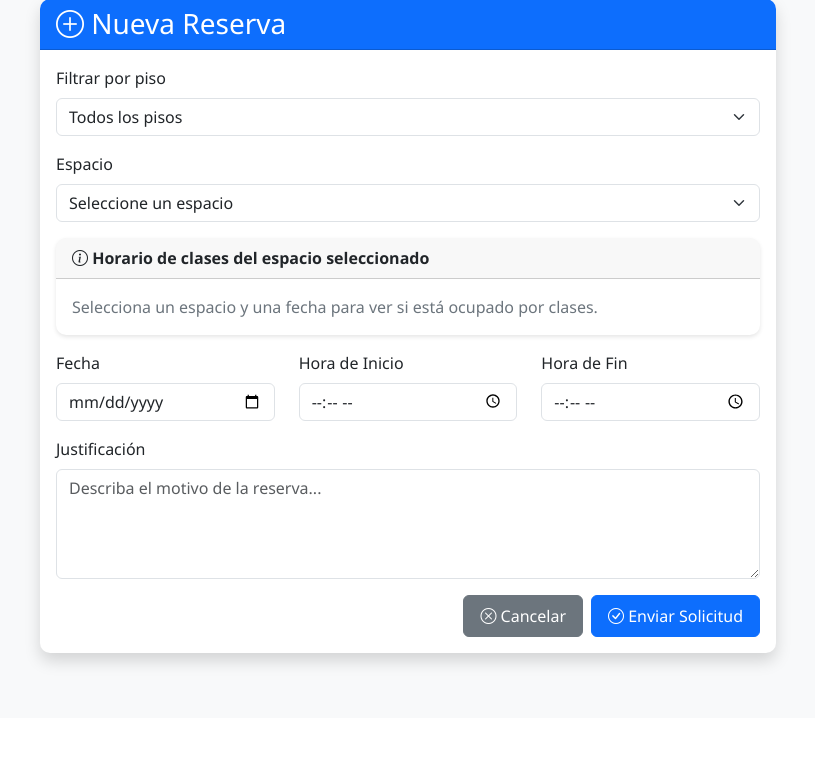
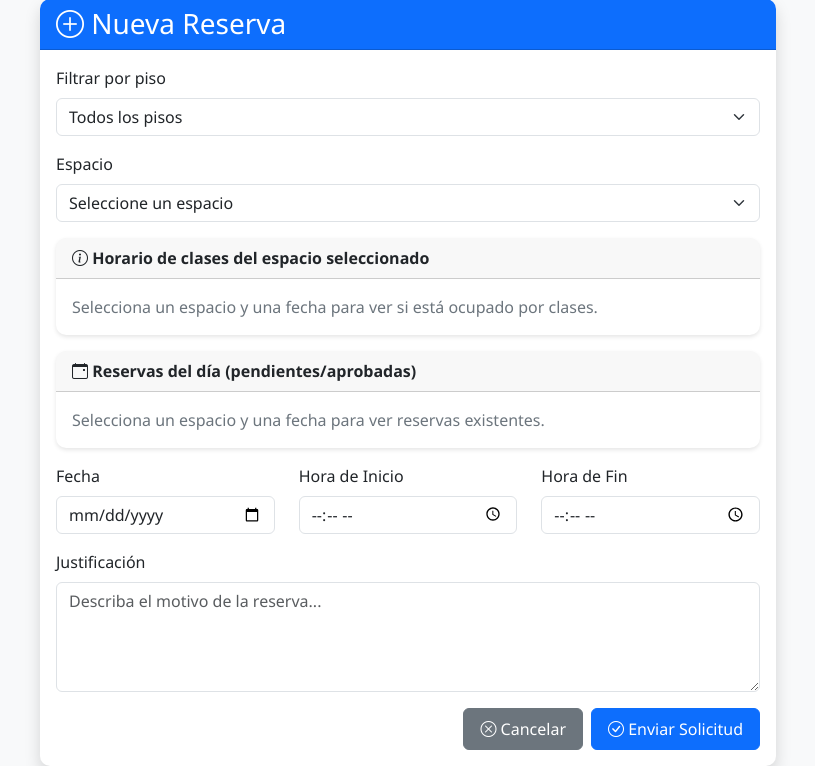
Before and after one commit to Pablitord/ReservasPuce, a Flask app: page /user/reserve in a window 1280 px wide. Shown: the part 82-848 px from the top of the page, without its empty margins (232-1047 px from the left). Before the commit the page ends 751 px from the top, so only its background shows below. Run offline with Flask 3, Linux system fonts and the light colour scheme; the visitor is signed in with stand-in values (Sample User, id 1); data that the repository does not hold is empty.

Commit message:
Cambio en Reservas

```diff
--- a/app/routes/user_routes.py
+++ b/app/routes/user_routes.py
@@ -90,6 +90,7 @@ def get_reservations_api():
     """API endpoint para obtener reservas (para el calendario) - muestra TODAS las reservas aprobadas"""
     space_id = request.args.get('space_id')
     floor = request.args.get('floor')
+    date_filter = request.args.get('date')
 
     # Obtener TODAS las reservas aprobadas para el calendario general
     all_reservations = reservation_service.get_all_reservations()
@@ -100,6 +101,10 @@ def get_reservations_api():
     # Si se especifica un espacio, filtrar por espacio
     if space_id:
         visible_reservations = [r for r in visible_reservations if r.get('space_id') == space_id]
+
+    # Si se especifica una fecha exacta, filtrar por esa fecha
+    if date_filter:
+        visible_reservations = [r for r in visible_reservations if str(r.get('date')) == date_filter]
 
     def resolve_floor(reservation):
         spaces = reservation.get('spaces')
--- a/app/templates/user/reserve_form.html
+++ b/app/templates/user/reserve_form.html
@@ -62,6 +62,16 @@
                                 </div>
                             </div>
                         </div>
+                        <div class="mb-3">
+                            <div class="card">
+                                <div class="card-header">
+                                    <i class="bi bi-calendar-event"></i> Reservas del día (pendientes/aprobadas)
+                                </div>
+                                <div class="card-body" id="bookingsContainer">
+                                    <p class="text-muted mb-0">Selecciona un espacio y una fecha para ver reservas existentes.</p>
+                                </div>
+                            </div>
+                        </div>
                         <div class="row">
                             <div class="col-md-4 mb-3">
                                 <label for="date" class="form-label">Fecha</label>
@@ -100,6 +110,7 @@
         const spaceSelect = document.getElementById('space_id');
         const dateInput = document.getElementById('date');
         const scheduleContainer = document.getElementById('scheduleContainer');
+        const bookingsContainer = document.getElementById('bookingsContainer');
         if (!floorSelect || !spaceSelect) {
             return;
         }
@@ -140,34 +151,51 @@
         floorSelect.addEventListener('change', applyFloorFilter);
         applyFloorFilter();
 
-        async function loadSchedule() {
-            if (!scheduleContainer) return;
+        async function loadScheduleAndBookings() {
             const spaceId = spaceSelect.value;
             const dateVal = dateInput.value;
+
+            // SCHEDULE (clases)
+            if (scheduleContainer) {
                 scheduleContainer.innerHTML = '<p class="text-muted mb-0">Cargando horario...</p>';
+            }
+            // BOOKINGS (reservas)
+            if (bookingsContainer) {
+                bookingsContainer.innerHTML = '<p class="text-muted mb-0">Cargando reservas...</p>';
+            }
+
             if (!spaceId || !dateVal) {
+                if (scheduleContainer) {
                     scheduleContainer.innerHTML = '<p class="text-muted mb-0">Selecciona un espacio y una fecha para ver el horario.</p>';
+                }
+                if (bookingsContainer) {
+                    bookingsContainer.innerHTML = '<p class="text-muted mb-0">Selecciona un espacio y una fecha para ver reservas existentes.</p>';
+                }
                 return;
             }
+
             // Construir la fecha en local para evitar el shift a UTC
             const parts = dateVal.split('-').map(Number);
             if (parts.length !== 3) {
-                scheduleContainer.innerHTML = '<p class="text-danger mb-0">Fecha inválida.</p>';
+                if (scheduleContainer) scheduleContainer.innerHTML = '<p class="text-danger mb-0">Fecha inválida.</p>';
+                if (bookingsContainer) bookingsContainer.innerHTML = '<p class="text-danger mb-0">Fecha inválida.</p>';
                 return;
             }
             const jsDate = new Date(parts[0], parts[1] - 1, parts[2]);
             if (isNaN(jsDate)) {
-                scheduleContainer.innerHTML = '<p class="text-danger mb-0">Fecha inválida.</p>';
+                if (scheduleContainer) scheduleContainer.innerHTML = '<p class="text-danger mb-0">Fecha inválida.</p>';
+                if (bookingsContainer) bookingsContainer.innerHTML = '<p class="text-danger mb-0">Fecha inválida.</p>';
                 return;
             }
-            const weekday = (jsDate.getDay() + 6) % 7; // mapear: lunes=0
+            const weekday = (jsDate.getDay() + 6) % 7; // lunes=0
+
+            // Fetch horarios de clase
             try {
                 const resp = await fetch(`/user/api/spaces/${spaceId}/schedule?weekday=${weekday}`);
                 const data = await resp.json();
                 if (!Array.isArray(data) || data.length === 0) {
                     scheduleContainer.innerHTML = '<p class="text-success mb-0">Sin clases programadas para este día.</p>';
-                    return;
-                }
+                } else {
                     const weekdayLabels = ['Lunes','Martes','Miércoles','Jueves','Viernes','Sábado','Domingo'];
                     const list = document.createElement('ul');
                     list.className = 'list-group';
@@ -181,14 +209,52 @@
                     });
                     scheduleContainer.innerHTML = '';
                     scheduleContainer.appendChild(list);
+                }
             } catch (e) {
                 console.error(e);
-                scheduleContainer.innerHTML = '<p class="text-danger mb-0">No se pudo cargar el horario.</p>';
+                if (scheduleContainer) scheduleContainer.innerHTML = '<p class="text-danger mb-0">No se pudo cargar el horario.</p>';
+            }
+
+            // Fetch reservas del día
+            try {
+                const resp = await fetch(`/user/api/reservations?space_id=${spaceId}&date=${dateVal}`);
+                const data = await resp.json();
+                if (!Array.isArray(data) || data.length === 0) {
+                    bookingsContainer.innerHTML = '<p class="text-success mb-0">Sin reservas para este día.</p>';
+                } else {
+                    const list = document.createElement('ul');
+                    list.className = 'list-group';
+                    data.forEach(item => {
+                        const startTime = (item.start && item.start.includes('T')) ? item.start.split('T')[1].slice(0,5) : (item.startTime || '').slice(0,5);
+                        const endTime = (item.end && item.end.includes('T')) ? item.end.split('T')[1].slice(0,5) : (item.endTime || '').slice(0,5);
+                        const status = item.status || item.statusText || '';
+                        const li = document.createElement('li');
+                        li.className = 'list-group-item d-flex justify-content-between align-items-center';
+                        li.textContent = `${startTime} - ${endTime} (${status})`;
+                        const badge = document.createElement('span');
+                        badge.className = 'badge rounded-pill';
+                        if (status === 'approved') {
+                            badge.classList.add('bg-success');
+                        } else if (status === 'pending') {
+                            badge.classList.add('bg-warning','text-dark');
+                        } else {
+                            badge.classList.add('bg-secondary');
+                        }
+                        badge.textContent = status === 'approved' ? 'Aprobada' : (status === 'pending' ? 'Pendiente' : status);
+                        li.appendChild(badge);
+                        list.appendChild(li);
+                    });
+                    bookingsContainer.innerHTML = '';
+                    bookingsContainer.appendChild(list);
+                }
+            } catch (e) {
+                console.error(e);
+                if (bookingsContainer) bookingsContainer.innerHTML = '<p class="text-danger mb-0">No se pudieron cargar las reservas.</p>';
             }
         }
 
-        spaceSelect.addEventListener('change', loadSchedule);
-        dateInput.addEventListener('change', loadSchedule);
+        spaceSelect.addEventListener('change', loadScheduleAndBookings);
+        dateInput.addEventListener('change', loadScheduleAndBookings);
     })();
 </script>
 {% endblock %}
```
Lines whose indentation alone changed are shown as unchanged.
